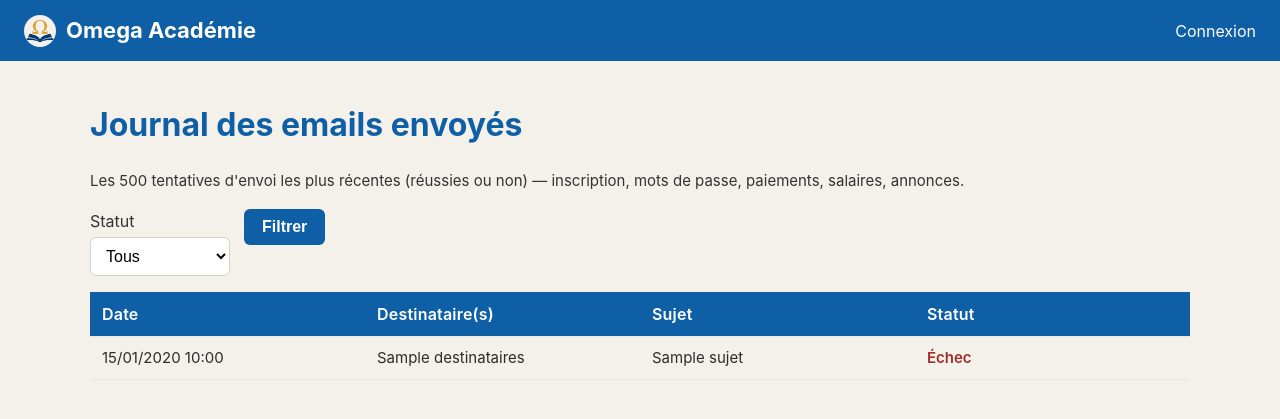
After one commit to gongnetkatchibo-star/Omega-Academie, a Python web app: template app/templates/dev/journal_emails.html in a window 1280 px wide. The commit adds this page. Shown: the top 419 px of the page. Run offline with Jinja, Linux system fonts and the light colour scheme; the template is opened without the code that fills it: most values are stand-ins (such as "Sample title", 1, 10 or a date in 2020).

Commit message:
Cache-busting CSS, salaires enrichis + email au beneficiaire, journal des emails

```diff
--- a/app/models/permission.py
+++ b/app/models/permission.py
@@ -25,6 +25,7 @@ MODULES = [
     # défaut, à accorder explicitement s'il le décide (sept. 2026).
     ("gestion_roles", "Attribution des rôles"),
     ("journal_actions", "Journal d'actions"),
+    ("journal_emails", "Journal des emails envoyés"),
     ("sauvegarde", "Sauvegarde des données"),
 ]
 MODULES_CLES = [cle for cle, _ in MODULES]
--- a/app/sauvegarde/routes.py
+++ b/app/sauvegarde/routes.py
@@ -27,11 +27,12 @@ def _modeles_a_exporter():
     from app.models.historique import HistoriqueScolaire
     from app.models.emploi_du_temps import Creneau
     from app.models.journal import JournalAction
+    from app.models.journal_email import JournalEmail
 
     return [
         User, Classe, Eleve, Enseignant, Affectation, Note, Absence,
         Paiement, MouvementCaisse, Salaire, TestNiveau, Annonce, Ressource,
-        HistoriqueScolaire, Creneau, JournalAction,
+        HistoriqueScolaire, Creneau, JournalAction, JournalEmail,
     ]
 
 
--- a/app/services/modules_par_defaut.py
+++ b/app/services/modules_par_defaut.py
@@ -29,5 +29,6 @@ ROLES_PAR_DEFAUT = {
     # autre rôle doit se voir accorder l'accès explicitement.
     "gestion_roles": [],
     "journal_actions": [],
+    "journal_emails": [],
     "sauvegarde": [],
 }
--- a/app/templates/base.html
+++ b/app/templates/base.html
@@ -5,7 +5,7 @@
   <meta name="viewport" content="width=device-width, initial-scale=1">
   <title>{% block title %}Toumaï Edu School{% endblock %}</title>
   <link rel="icon" type="image/x-icon" href="{{ url_for('static', filename='images/favicon.ico') }}">
-  <link rel="stylesheet" href="{{ url_for('static', filename='css/style.css') }}">
+  <link rel="stylesheet" href="{{ url_for('static', filename='css/style.css') }}?v={{ version_fichier_statique('css/style.css') }}">
 </head>
 <body>
   <div class="navbar">
--- /dev/null
+++ b/app/templates/dev/journal_emails.html
@@ -0,0 +1,36 @@
+{% extends "base.html" %}
+{% block title %}Journal des emails{% endblock %}
+{% block content %}
+  <h1>Journal des emails envoyés</h1>
+  <p class="lien-secondaire">Les 500 tentatives d'envoi les plus récentes (réussies ou non) — inscription, mots de passe, paiements, salaires, annonces.</p>
+
+  <form method="get" class="formulaire-filtre">
+    <label>Statut
+      <select name="statut">
+        <option value="">Tous</option>
+        <option value="reussi" {% if filtre_statut == "reussi" %}selected{% endif %}>Réussis</option>
+        <option value="echec" {% if filtre_statut == "echec" %}selected{% endif %}>Échecs</option>
+      </select>
+    </label>
+    <button type="submit">Filtrer</button>
+    {% if filtre_statut %}<a href="{{ url_for('dev.journal_emails') }}">Réinitialiser</a>{% endif %}
+  </form>
+
+  {% if entrees %}
+    <table class="table">
+      <thead><tr><th>Date</th><th>Destinataire(s)</th><th>Sujet</th><th>Statut</th></tr></thead>
+      <tbody>
+        {% for e in entrees %}
+          <tr>
+            <td>{{ e.date_envoi.strftime("%d/%m/%Y %H:%M") }}</td>
+            <td>{{ e.destinataires }}</td>
+            <td>{{ e.sujet }}</td>
+            <td class="{{ 'solde-ok' if e.reussi else 'solde-du' }}">{{ "Envoyé" if e.reussi else "Échec" }}</td>
+          </tr>
+        {% endfor %}
+      </tbody>
+    </table>
+  {% else %}
+    <p>Aucun email envoyé pour l'instant.</p>
+  {% endif %}
+{% endblock %}
--- a/app/templates/dev/utilisateurs.html
+++ b/app/templates/dev/utilisateurs.html
@@ -10,6 +10,9 @@
   {% endif %}
   {% if acces("developpeur", module="journal_actions") %}
     <p class="lien-secondaire"><a href="{{ url_for('dev.journal') }}">Consulter le journal d'actions</a></p>
+  {% endif %}
+  {% if acces("developpeur", module="journal_emails") %}
+    <p class="lien-secondaire"><a href="{{ url_for('dev.journal_emails') }}">Consulter le journal des emails envoyés</a></p>
   {% endif %}
 
   {% with messages = get_flashed_messages(with_categories=true) %}
--- a/app/templates/salaires/liste.html
+++ b/app/templates/salaires/liste.html
@@ -18,7 +18,7 @@
       <tbody>
         {% for s in salaires %}
           <tr>
-            <td>{{ s.personnel.nom_complet }} <span class="lien-secondaire">({{ s.personnel.role }})</span></td>
+            <td>{{ s.personnel.nom_complet }}{% if s.fonction %} <span class="lien-secondaire">— {{ s.fonction }}</span>{% endif %}</td>
             <td>{{ s.libelle_periode }}</td>
             <td>{{ s.montant|int }}</td>
             <td class="{% if s.statut == 'paye' %}solde-ok{% else %}solde-du{% endif %}">{{ s.statut }}</td>
```
Also changed, not shown: app/__init__.py (+20 -0 lines), app/dev/routes.py (+17 -0 lines), app/extensions.py (+16 -1 lines), app/models/journal_email.py (added, +19 -0 lines), app/models/salaire.py (+8 -0 lines), app/salaires/routes.py (+19 -1 lines), app/templates/salaires/nouveau.html (+11 -2 lines).
